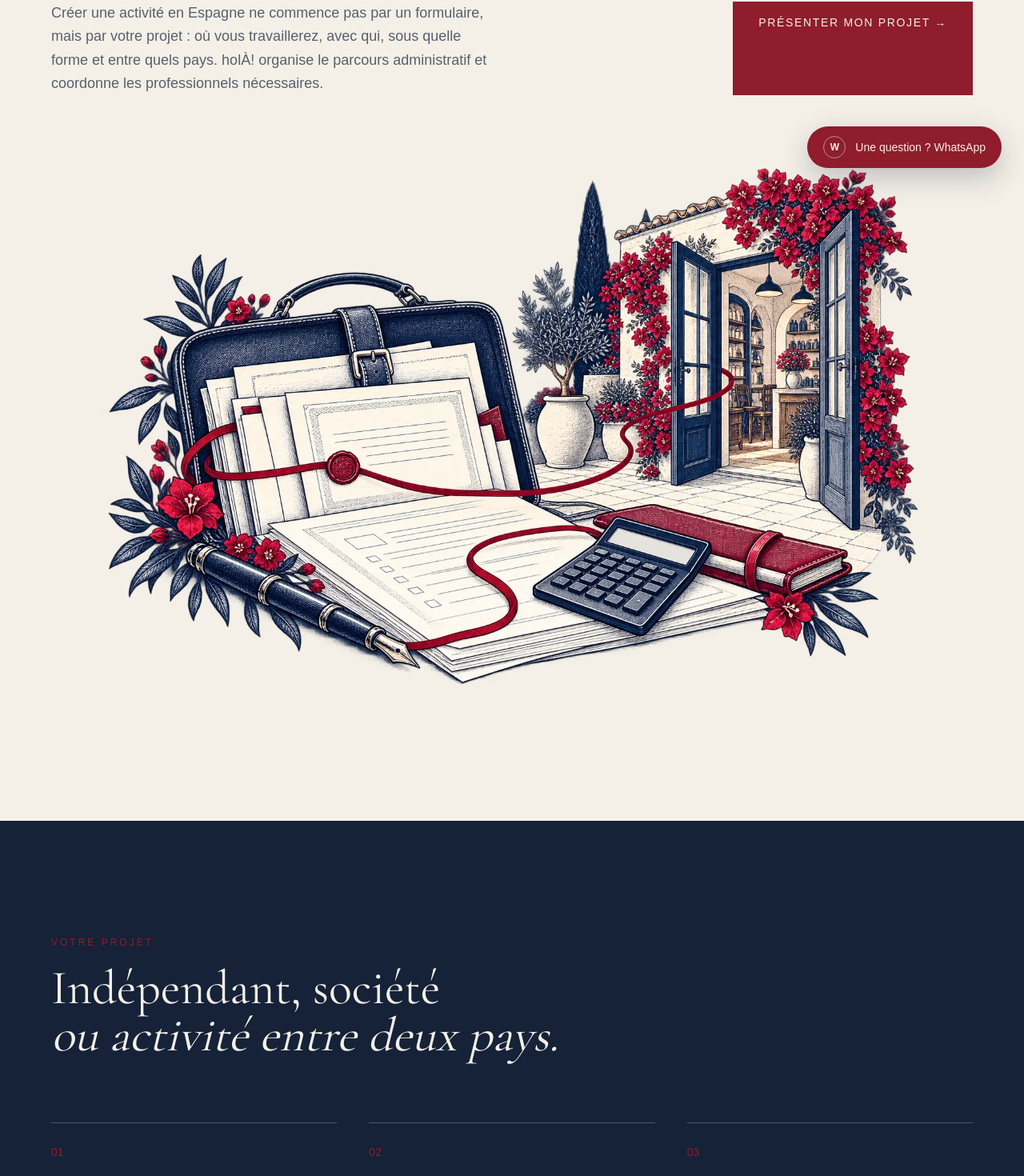
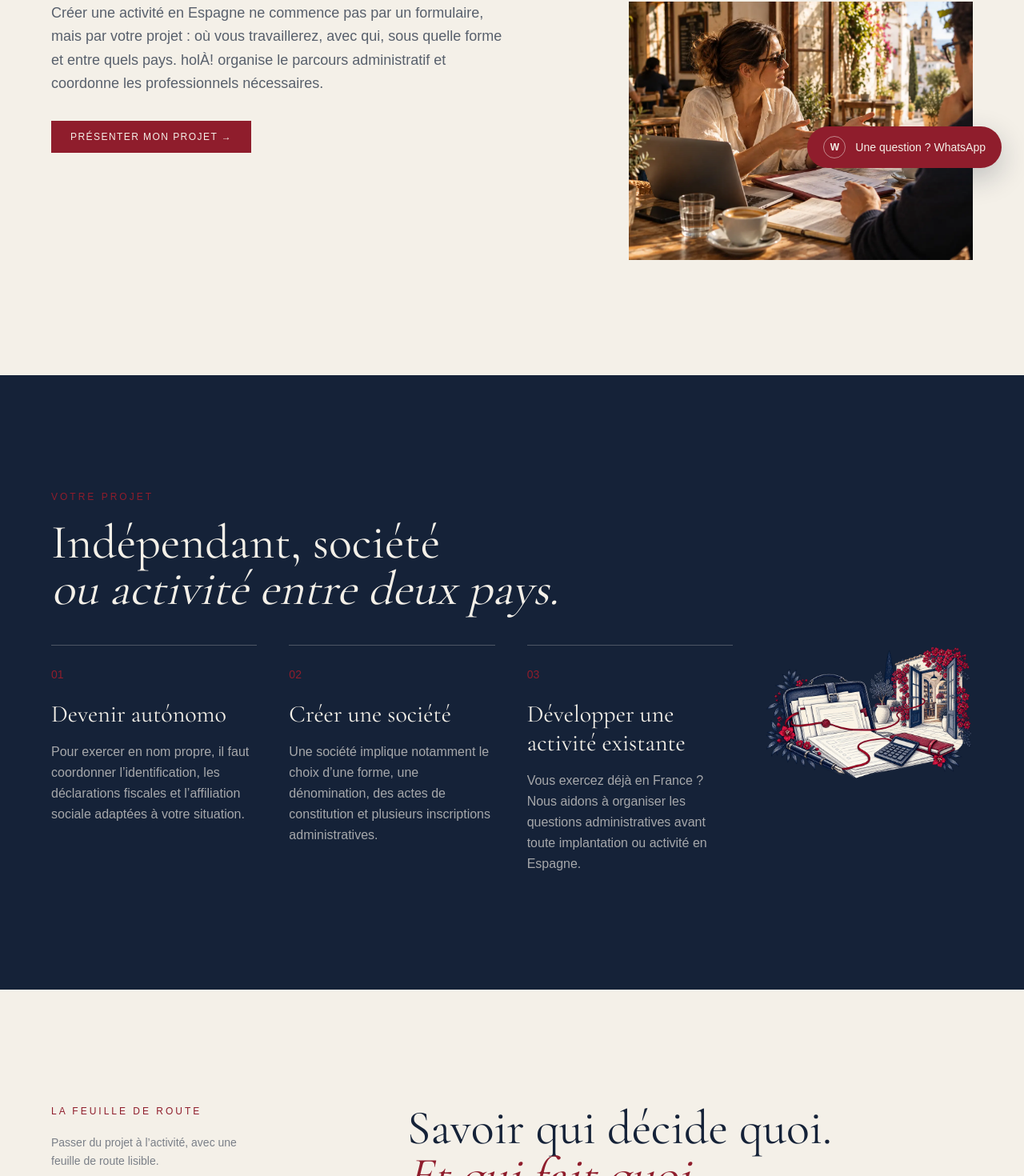
Before and after one commit to elehcf/hola, a Next.js app: page /creer-activite-espagne in a window 1280 px wide. Shown: the part 562-2032 px from the top of the page at 80% size. Built offline with nearby package versions, Linux system fonts and the light colour scheme.

Commit message:
Refine business creation page and partner context

```diff
--- a/app/creer-activite-espagne/page.tsx
+++ b/app/creer-activite-espagne/page.tsx
@@ -1,8 +1,8 @@
 import type { Metadata } from "next";
 import Link from "next/link";
+import Image from "next/image";
 import LifestylePhoto from "../components/LifestylePhoto";
 import PageHeader from "../components/PageHeader";
-import ServiceIllustration from "../components/ServiceIllustration";
 
 export const metadata: Metadata = {
   title: "Créer son activité ou son entreprise en Espagne",
@@ -55,27 +55,35 @@ export default function CreerActiviteEspagne() {
             </span>
           </h1>
 
-          <div className="mt-12 grid gap-10 md:grid-cols-2">
+          <div className="mt-12 grid gap-10 md:grid-cols-[1.05fr_0.95fr] md:items-start">
+            <div>
               <p className="max-w-xl text-lg leading-relaxed text-navy/70">
                 Créer une activité en Espagne ne commence pas par un formulaire,
                 mais par votre projet : où vous travaillerez, avec qui, sous
                 quelle forme et entre quels pays. holÀ! organise le parcours
                 administratif et coordonne les professionnels nécessaires.
               </p>
-            <div className="md:flex md:justify-end">
               <Link
                 href="/demande?service=activite"
-                className="inline-block bg-blood px-8 py-4 text-sm uppercase tracking-[0.12em] text-ivory"
+                className="mt-8 inline-block bg-blood px-6 py-3 text-xs uppercase tracking-[0.12em] text-ivory transition-transform hover:-translate-y-0.5"
               >
                 Présenter mon projet →
               </Link>
             </div>
+            <figure className="md:justify-self-end">
+              <div className="max-w-[430px] overflow-hidden">
+                <Image
+                  src="/activite-lifestyle-hola.webp"
+                  alt="Échanger autour d’un projet de création d’activité en Espagne"
+                  width={1200}
+                  height={900}
+                  priority
+                  sizes="(min-width: 768px) 38vw, 92vw"
+                  className="aspect-[4/3] h-auto w-full object-cover"
+                />
               </div>
-
-          <ServiceIllustration
-            src="/activite-hola.webp"
-            alt="Documents et outils pour créer une activité en Espagne"
-          />
+            </figure>
+          </div>
         </div>
       </section>
 
@@ -93,7 +101,8 @@ export default function CreerActiviteEspagne() {
             <span className="italic">ou activité entre deux pays.</span>
           </h2>
 
-          <div className="mt-12 grid sm:mt-16 md:mt-20 gap-10 md:grid-cols-3">
+          <div className="mt-10 grid gap-10 md:grid-cols-[1fr_260px] md:items-start">
+            <div className="grid gap-10 md:grid-cols-3">
               {projectTypes.map((project, index) => (
                 <article key={project.title} className="border-t border-ivory/25 pt-6">
                   <span className="text-sm text-blood">0{index + 1}</span>
@@ -109,6 +118,17 @@ export default function CreerActiviteEspagne() {
                 </article>
               ))}
             </div>
+            <div className="hidden md:flex md:justify-end">
+              <Image
+                src="/activite-hola.webp"
+                alt="Documents et outils pour créer une activité en Espagne"
+                width={650}
+                height={520}
+                sizes="260px"
+                className="h-auto max-h-[270px] w-auto object-contain"
+              />
+            </div>
+          </div>
         </div>
       </section>
 
@@ -118,12 +138,9 @@ export default function CreerActiviteEspagne() {
             <p className="text-xs uppercase tracking-[0.25em] text-blood">
               La feuille de route
             </p>
-            <LifestylePhoto
-              src="/activite-lifestyle-hola.webp"
-              alt="Une porteuse de projet échange sur la création de son activité en Espagne"
-              eyebrow="Passer du projet à l’activité"
-              compact
-            />
+            <p className="mt-5 max-w-[260px] text-sm leading-relaxed text-navy/55">
+              Passer du projet à l’activité, avec une feuille de route lisible.
+            </p>
           </div>
           <div>
             <h2
@@ -180,9 +197,21 @@ export default function CreerActiviteEspagne() {
       <section className="bg-[#EEE8DE] px-6 py-16 sm:px-8 sm:py-20 md:px-16 md:py-36">
         <div className="mx-auto max-w-6xl">
           <div className="grid gap-10 md:gap-16 md:grid-cols-[0.72fr_1.28fr]">
+            <div>
               <p className="text-xs uppercase tracking-[0.25em] text-blood">
                 Un accompagnement coordonné
               </p>
+              <figure className="mt-8 max-w-[330px] overflow-hidden">
+                <Image
+                  src="/a-propos-lifestyle-hola.webp"
+                  alt="Des professionnels coordonnés autour d’un projet en Espagne"
+                  width={900}
+                  height={675}
+                  sizes="(min-width: 768px) 28vw, 88vw"
+                  className="aspect-[4/3] h-auto w-full object-cover"
+                />
+              </figure>
+            </div>
             <div>
               <h2
                 className="max-w-4xl text-4xl leading-[0.98] sm:text-5xl md:text-6xl"
@@ -203,6 +232,24 @@ export default function CreerActiviteEspagne() {
                 inclus dans chaque intervention et qui en assume la
                 responsabilité professionnelle.
               </p>
+              <div className="mt-8 flex flex-wrap gap-x-8 gap-y-3 text-sm">
+                <a
+                  href="https://defendum.es/"
+                  target="_blank"
+                  rel="noopener noreferrer"
+                  className="border-b border-navy/25 pb-1 transition-colors hover:text-blood"
+                >
+                  Defendum Abogados · accompagnement juridique ↗
+                </a>
+                <a
+                  href="https://decisionestrategica.com/"
+                  target="_blank"
+                  rel="noopener noreferrer"
+                  className="border-b border-navy/25 pb-1 transition-colors hover:text-blood"
+                >
+                  Decisión Estratégica · stratégie d’entreprise ↗
+                </a>
+              </div>
             </div>
           </div>
 
@@ -246,14 +293,14 @@ export default function CreerActiviteEspagne() {
         </div>
       </section>
 
-      <section className="mx-0 my-10 bg-blood sm:mx-8 sm:my-16 px-8 py-16 text-ivory md:mx-16 md:px-16 md:py-20">
+      <section className="mx-0 my-10 bg-blood px-6 py-10 text-ivory sm:mx-8 sm:my-16 sm:px-8 md:mx-auto md:max-w-6xl md:px-12 md:py-12">
         <div className="mx-auto grid max-w-6xl gap-12 md:grid-cols-[1fr_auto] md:items-end">
           <div>
             <p className="text-xs uppercase tracking-[0.25em] text-ivory/70">
               Création d’activité en Espagne
             </p>
             <h2
-              className="mt-5 text-4xl leading-[0.98] sm:text-5xl md:text-7xl"
+              className="mt-4 text-4xl leading-[0.98] sm:text-5xl"
               style={{ fontFamily: "var(--font-editorial)" }}
             >
               Un projet cadré.
```
Lines whose indentation alone changed are shown as unchanged.
